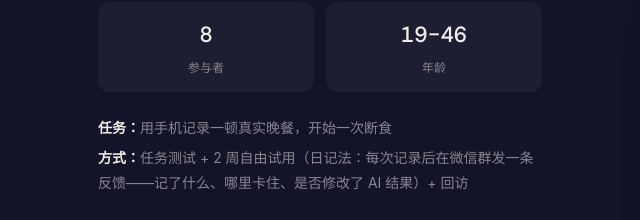
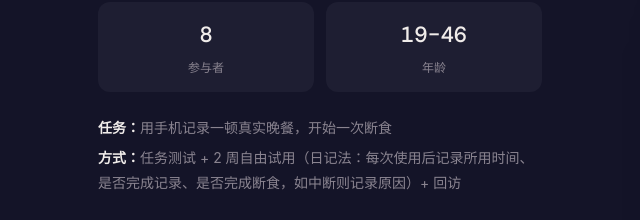
Before and after one commit to Clare903/ux-research-portfolio, a plain HTML site: page 01_断食助手.html in a window 1280 px wide. Shown: the part 2572-2792 px from the top of the page, 74-714 px from the left. Drawn offline with nearby package versions, Linux system fonts and the light colour scheme.

Commit message:
Refine diary method to match quantitative metrics
Co-Authored-By: Claude Opus 4.6 <noreply@anthropic.com>

```diff
--- a/01_断食助手.html
+++ b/01_断食助手.html
@@ -371,7 +371,7 @@ a{color:var(--green);text-decoration:none}
       </div>
 
       <p style="font-size:14px;color:var(--text2);margin-bottom:6px"><strong style="color:var(--head)">任务：</strong>用手机记录一顿真实晚餐，开始一次断食</p>
-      <p style="font-size:14px;color:var(--text2)"><strong style="color:var(--head)">方式：</strong>任务测试 + 2 周自由试用（日记法：每次记录后在微信群发一条反馈——记了什么、哪里卡住、是否修改了 AI 结果）+ 回访</p>
+      <p style="font-size:14px;color:var(--text2)"><strong style="color:var(--head)">方式：</strong>任务测试 + 2 周自由试用（日记法：每次使用后记录所用时间、是否完成记录、是否完成断食，如中断则记录原因）+ 回访</p>
 
       <!-- 结果 -->
       <h3 style="font-size:16px;margin:28px 0 16px">测试结果</h3>
```
